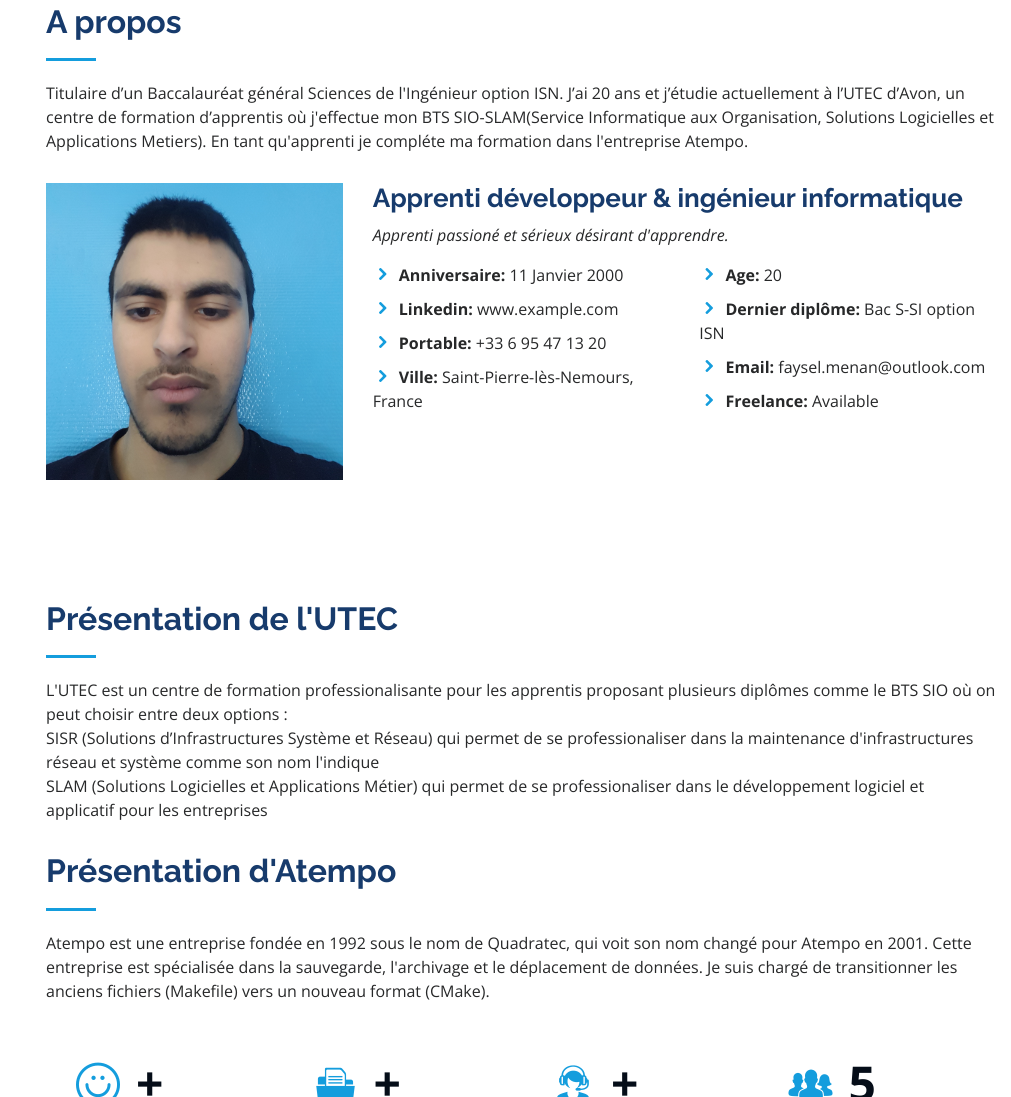
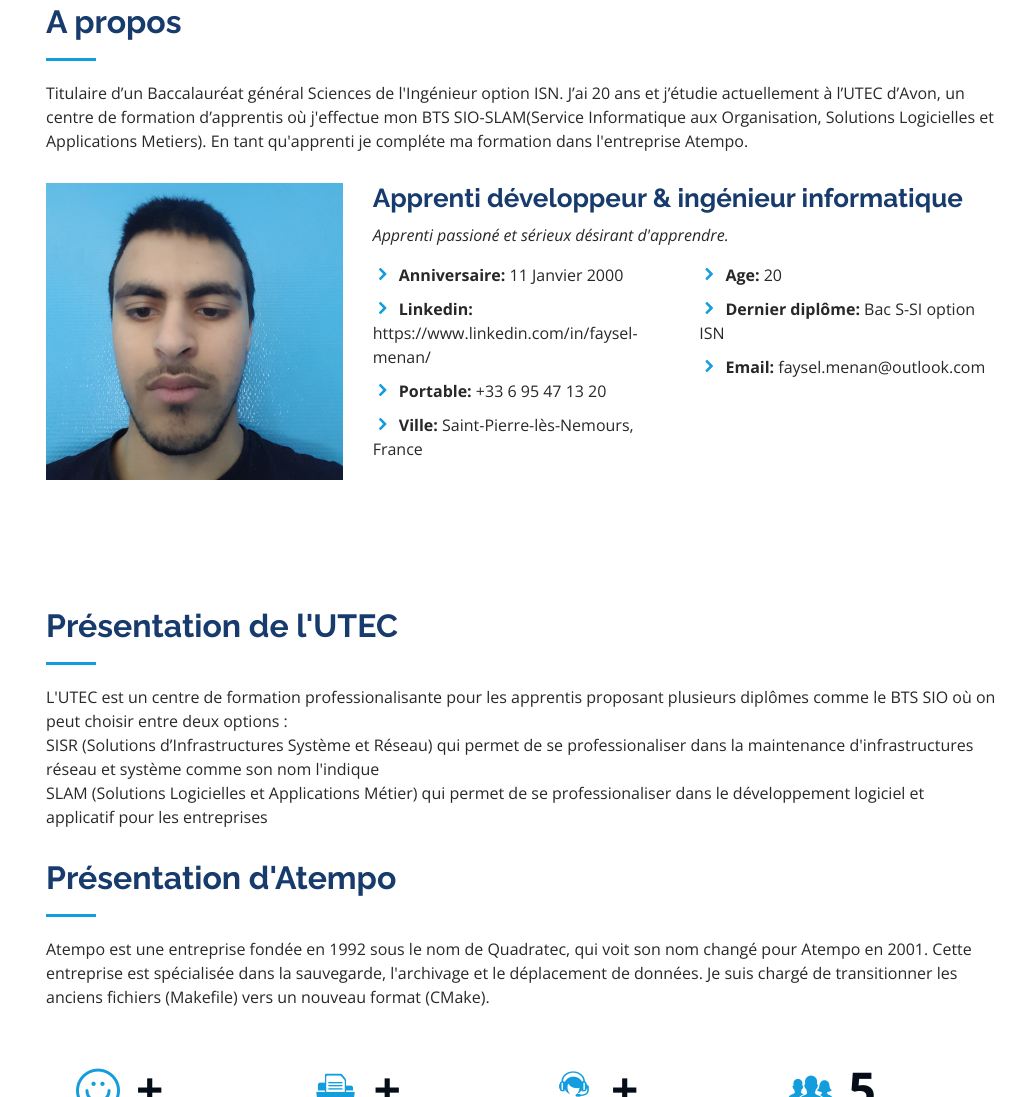
Before and after one commit to Siafall/faysel, a plain HTML site: page index.html in a window 1280 px wide. Shown: the part 857-1954 px from the top of the page, without its empty margins (269-1280 px from the left). Drawn offline with nearby package versions, Linux system fonts and the light colour scheme.

Commit message:
Update index.html
Ajout d'un lien

```diff
--- a/index.html
+++ b/index.html
@@ -103,7 +103,7 @@
               <div class="col-lg-6">
                 <ul>
                   <li><i class="icofont-rounded-right"></i> <strong>Anniversaire:</strong> 11 Janvier 2000</li>
-                  <li><i class="icofont-rounded-right"></i> <strong>Linkedin:</strong> www.example.com</li>
+                  <li><i class="icofont-rounded-right"></i> <strong>Linkedin:</strong> https://www.linkedin.com/in/faysel-menan/</li>
                   <li><i class="icofont-rounded-right"></i> <strong>Portable:</strong> +33 6 95 47 13 20</li>
                   <li><i class="icofont-rounded-right"></i> <strong>Ville:</strong> Saint-Pierre-lès-Nemours, France</li>
                 </ul>
@@ -113,7 +113,6 @@
                   <li><i class="icofont-rounded-right"></i> <strong>Age:</strong> 20</li>
                   <li><i class="icofont-rounded-right"></i> <strong>Dernier diplôme:</strong> Bac S-SI option ISN </li>
                   <li><i class="icofont-rounded-right"></i> <strong>Email:</strong> faysel.menan@outlook.com</li>
-                  <li><i class="icofont-rounded-right"></i> <strong>Freelance:</strong> Available</li>
                 </ul>
               </div>
             </div>
```
